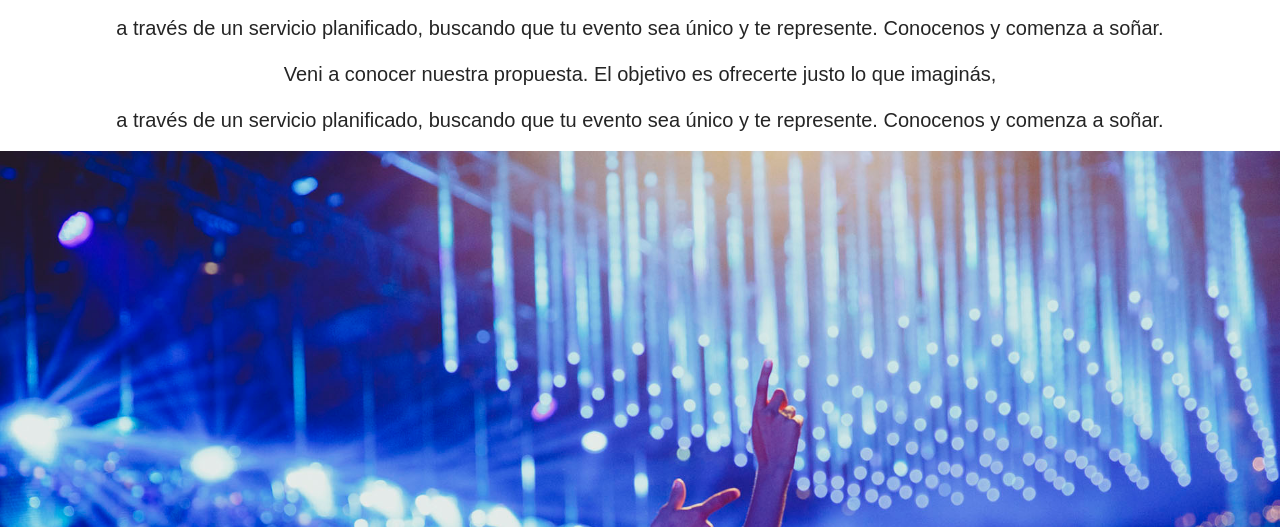
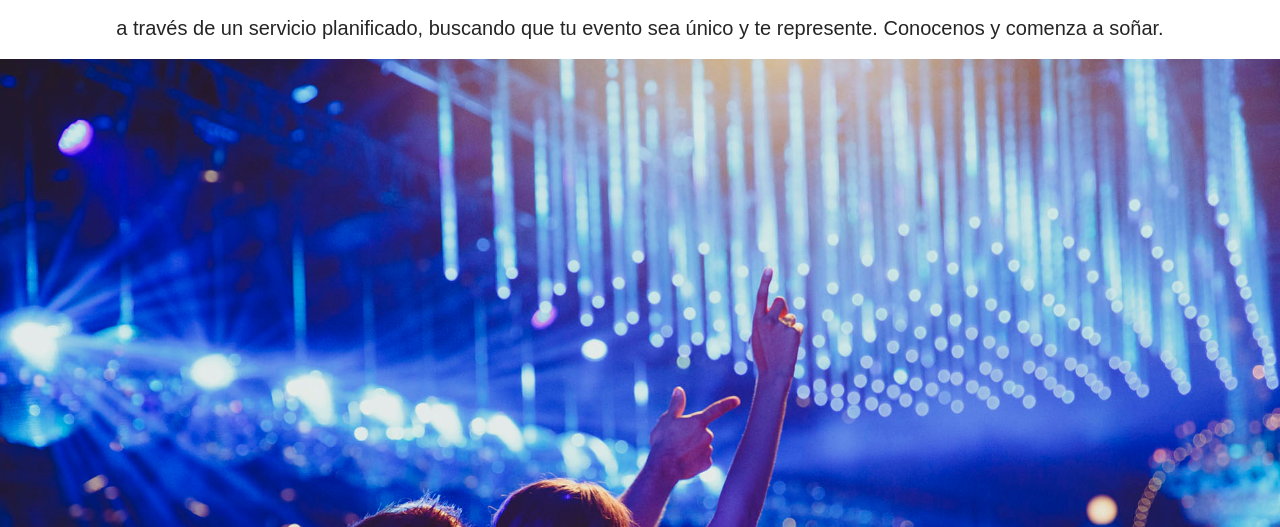
Before and after one commit to rominapello/salonviva, a website: page index.html in a window 1280 px wide. Shown: the part 273-800 px from the top of the page. Drawn offline with nearby package versions, Linux system fonts and the light colour scheme.

Commit message:
Modificacion de index

```diff
--- a/index.html
+++ b/index.html
@@ -53,10 +53,6 @@
                     <p>Veni a conocer nuestra propuesta. El objetivo es ofrecerte justo lo que imaginás,</p>
                     <p>a través de un servicio planificado, buscando
                     que tu evento sea único y te represente. Conocenos y comenza a soñar.</p>
-
-                    <p>Veni a conocer nuestra propuesta. El objetivo es ofrecerte justo lo que imaginás,</p>
-                    <p>a través de un servicio planificado, buscando
-                    que tu evento sea único y te represente. Conocenos y comenza a soñar.</p>
                     </div>
         <img src="./imagenes/portada.jpg" alt="salon_viva" width="100%" height="auto">
        </section>
```
